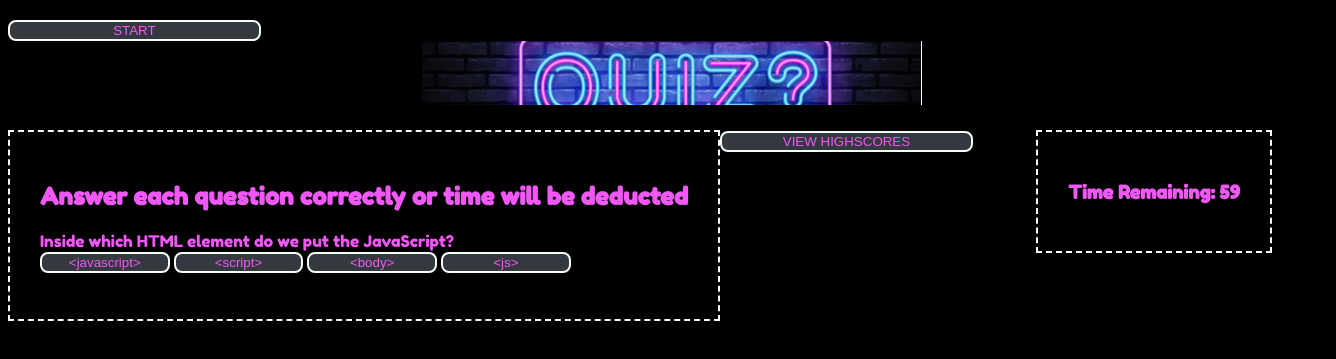
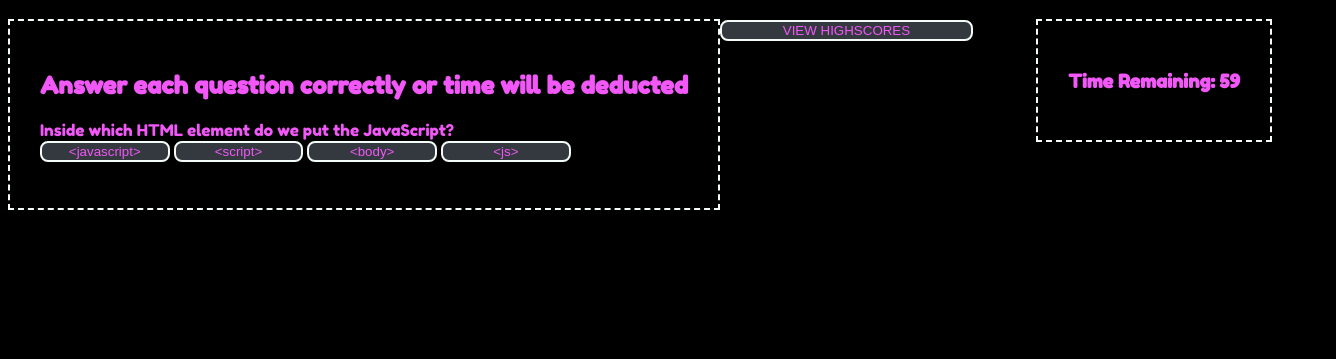
Before and after one commit to CatOrmerod/code-quiz, a plain HTML site: page index.html in a window 1280 px wide. Both pictures are taken after a click on the button "START". Shown: the part 63-422 px from the top of the page, 1336 px wide, since content can reach past the window. Drawn offline with Linux system fonts and the light colour scheme.

Commit message:
Further work into the styling

```diff
--- a/assets/css/style.css
+++ b/assets/css/style.css
@@ -31,6 +31,7 @@ button:hover {
 
 #hero {
     display:flex;
+    float:inline-start;
     background-image: url("../images/background-start-sml.jpg");
     background-repeat: no-repeat;
     background-position: center;
@@ -40,7 +41,7 @@ button:hover {
 }
 
 #quiz-questions {
-    display: flex;
+    display: none;
     float: left;
     flex-direction: column;
     justify-content: flex-start;
@@ -55,7 +56,7 @@ button:hover {
     display: flex;
     float: right;
     flex-direction: column;
-    justify-content: flex-start;
+    justify-content: flex-end;
     min-height: 100%;
     padding: 2rem;
     color: var(--pink);
--- a/assets/js/script.js
+++ b/assets/js/script.js
@@ -43,6 +43,7 @@ var losses = 0;
 var wins = 0;
 
 document.getElementById("start").addEventListener("click", startGame);
+
 document.getElementById("highscores-button").addEventListener("click", function(e){
     var highScores = JSON.parse(localStorage.getItem("highScores") || "[]");
     var content = document.getElementById("highscores-content")
@@ -65,6 +66,7 @@ document.getElementById("highscores-close").addEventListener("click", function(e
 })
 
 function startGame () {
+    updateDisplay();
     startTimer();
     loadQuestion ();
 }
@@ -149,3 +151,9 @@ function saveScore() {
     localStorage.setItem("highScores", JSON.stringify(highScores));
     console.log(highScores)
 }
+
+function updateDisplay () {
+    document.getElementById("hero").style.display = "none";
+    document.getElementById("start").style.display = "none";
+    document.getElementById("quiz-questions").style.display = "block";
+}
```
Also changed, not shown: index.html (+1 -1 lines).
